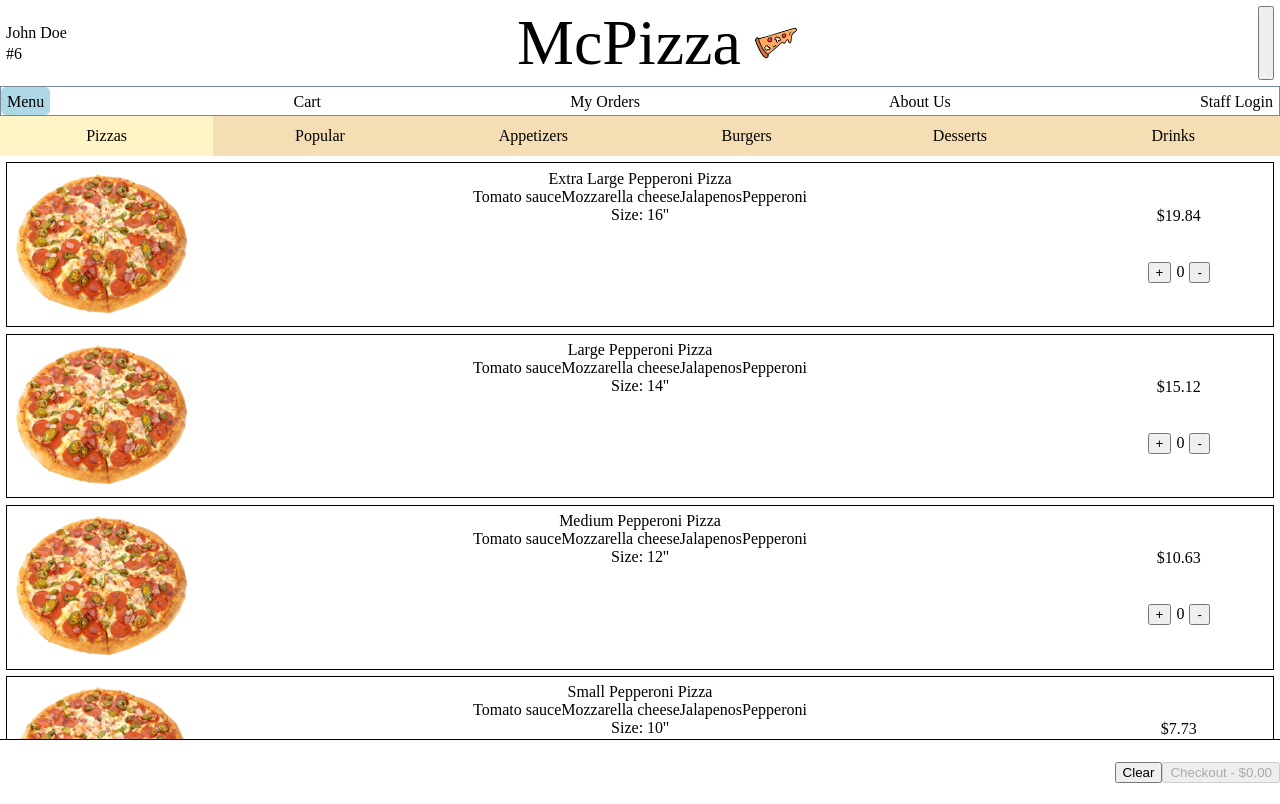
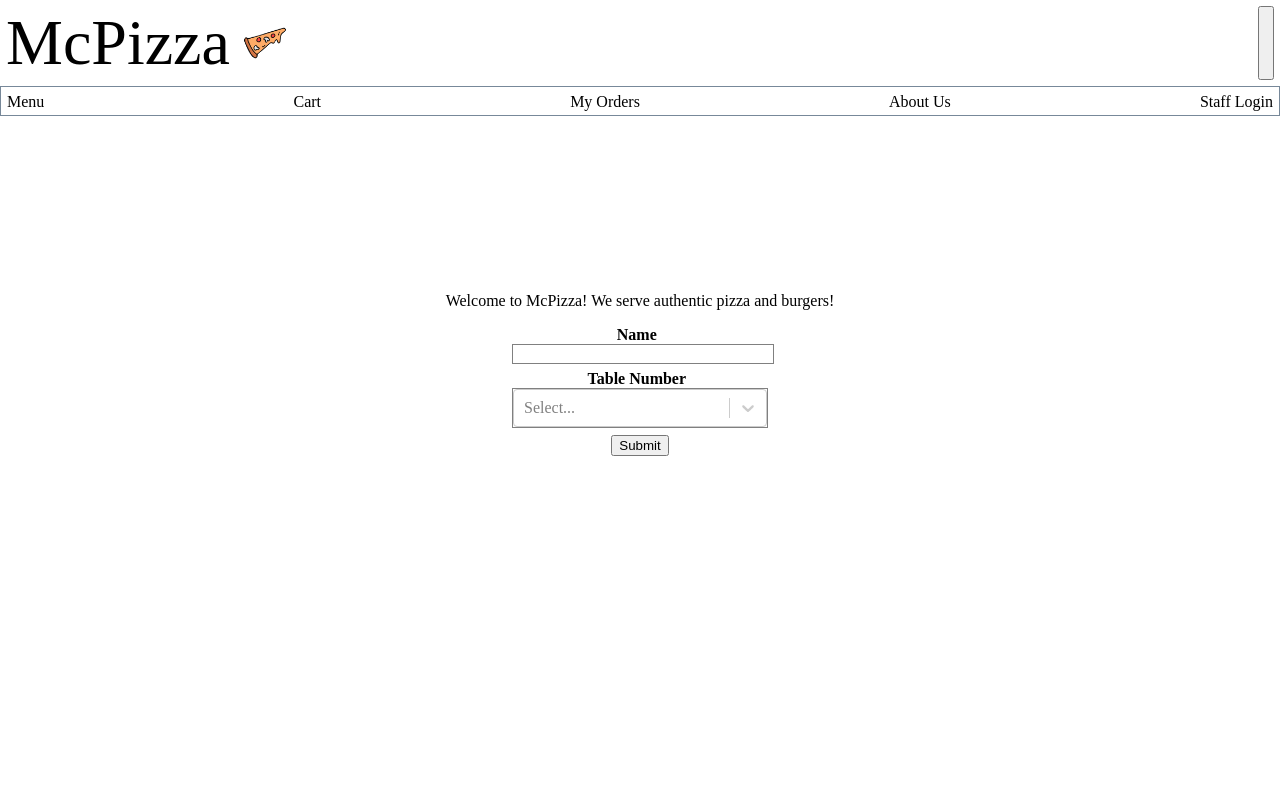
Before and after one commit to chrisfandrade16/ros, a React (Create React App) app: page / in a window 1280 px wide. Built offline with nearby package versions, Linux system fonts and the light colour scheme.

Commit message:
Added Start Screen, Made header refresh page

```diff
--- a/package.json
+++ b/package.json
@@ -11,6 +11,7 @@
     "react-dom": "^18.2.0",
     "react-lazy-load-image-component": "^1.5.6",
     "react-scripts": "5.0.1",
+    "react-select": "^5.6.0",
     "sass": "^1.56.1",
     "web-vitals": "^2.1.4"
   },
--- a/src/App.js
+++ b/src/App.js
@@ -5,23 +5,22 @@ import * as constants from "./utils/constants";
 import { storage, flags } from "./utils/storage";
 import Menu from "./components/Menu";
 import StaffLogin from "./components/StaffLogin";
+import StartScreen from "./components/StartScreen";
 
 const App = () => {
   const [currentPageTab, setCurrentPageTab] = useState(
-    constants.PAGE_TABS.MENU
+    constants.PAGE_TABS.START_SCREEN
   );
 
   return (
     <div className="ros">
-      <Header />
-      {flags.isSignedIn ? (
+      <Header setCurrentPageTab={setCurrentPageTab} />
       <Navigator
         tabs={constants.PAGE_TABS_CONFIG(setCurrentPageTab)}
         activeTab={currentPageTab}
         activeTabStyle="highlight-tab"
         height="small-tab-height"
       />
-      ) : null}
       {currentPageTab == constants.PAGE_TABS.MENU ? (
         <Menu setCurrentPageTab={setCurrentPageTab} />
       ) : (
@@ -45,6 +44,9 @@ const App = () => {
       {currentPageTab == constants.PAGE_TABS.CHANGE_MENU
         ? "Put change menu page component here"
         : ""}
+      {currentPageTab == constants.PAGE_TABS.START_SCREEN
+        ? <StartScreen setCurrentPageTab={setCurrentPageTab} />
+        : ""}
     </div>
   );
 };
--- a/src/components/StaffLogin.js
+++ b/src/components/StaffLogin.js
@@ -20,6 +20,7 @@ export default function StaffLogin({ setCurrentPageTab }) {
     return (
         <div id="staff-login-container">
             <div className="form">
+                <h1 className="form_header">Staff Login</h1>
                 <div className="form_field" key="staffId">
                     <label className="form_label">
                         Staff ID Number
--- /dev/null
+++ b/src/components/StartScreen.js
@@ -0,0 +1,63 @@
+import React, { useState, useEffect } from "react";
+import Select from 'react-select'
+import "../styles/StartScreen.scss";
+import * as constants from "../utils/constants";
+import { flags, storage } from "../utils/storage";
+
+export default function StartScreen({ setCurrentPageTab }) {
+    const [name, setName] = useState("")
+    const [tableNum, setTableNum] = useState(null)
+    const [start, setStart] = useState(false);
+    const [error, setError] = useState(false);
+    const options = [
+        { value: 1, label: "1" },
+        { value: 2, label: "2" },
+        { value: 3, label: "3" },
+        { value: 4, label: "4" },
+        { value: 5, label: "5" },
+        { value: 6, label: "6" },
+        { value: 7, label: "7" },
+    ]
+
+    useEffect(() => {
+        if (start) {
+            storage.customerName = name
+            storage.customerTable = tableNum
+            if (name === "" || tableNum === null) {
+                setStart(false)
+                setError(true)
+            }
+            else {
+                setError(false)
+                flags.isSignedIn = true
+                setCurrentPageTab(constants.PAGE_TABS.MENU)
+            }
+        }
+    }, [start]);
+
+    return (
+        <div id="start-screen-container">
+            <div className="form">
+                <p>Welcome to McPizza! We serve authentic pizza and burgers!</p>
+                <div className="form_field" key="name">
+                    <label className="form_label">
+                        Name
+                    </label>
+                    <input className="form_input" id="name" onChange={e => setName(e.target.value)} />
+                </div>
+                <div className="form_field" key="tablenum">
+                    <label className="form_label">
+                        Table Number
+                    </label>
+                    <Select className="form_select" options={options} onChange={(options) => setTableNum(options.value)} />
+                </div>
+                <input className="btn" type="submit" onClick={() => setStart(true)}></input>
+            </div>
+            {error ?
+                <>
+                    <p className="error_msg">Please enter both your name and table number before starting your order.</p>
+                </> : null
+            }
+        </div>
+    );
+}
--- a/src/components/header.jsx
+++ b/src/components/header.jsx
@@ -1,19 +1,29 @@
+import React, { useState, useEffect } from "react";
 import { storage, flags } from "../utils/storage"
 import pizza_logo from "../images/image_pizza_logo.png"
+import * as constants from "../utils/constants";
+
 
 const Header = (props) => {
+    const [home, setHome] = useState(false);
+    useEffect(() => {
+        if (home) {
+            sessionStorage.clear();
+            window.location.reload(false);
+        }
+    }, [home]);
     return (
         <div className="row spaced header">
             {flags.isSignedIn ?
-            <>
-                <div className="column justify-center">
-                    <div className="small-text">{storage.customerName}</div>
-                    <div className="small-text">#{storage.customerTable}</div>
-                </div>
-            </> : null}
-            <div className="row align-center">
+                <>
+                    <div className="column justify-center">
+                        <div className="small-text">Name: {storage.customerName}</div>
+                        <div className="small-text">Table Number: {storage.customerTable}</div>
+                    </div>
+                </> : null}
+            <div className="row align-center" onClick={() => setHome(true)}>
                 <div className="big-text">{storage.restaurantName}</div>
-                <img className="big-icon" src={pizza_logo}/>
+                <img className="big-icon" src={pizza_logo} />
             </div>
             <button></button>
         </div>
--- /dev/null
+++ b/src/styles/StartScreen.scss
@@ -0,0 +1,47 @@
+$space: 1rem;
+
+#start-screen-container {
+    display: flex;
+    flex-direction: column;
+    width: 100%;
+    height: 30vh;
+    margin-top: 20vh;
+    text-align: center;
+}
+
+.form_field {
+    margin-bottom: 0.5vh;
+}
+
+.form_label {
+    display: inline-block;
+    gap: 2vh;
+    margin-right: 0.5vw;
+    font-weight: 700;
+    text-align: right;
+}
+
+.form_input {
+    display: block;
+    width: 20vw;
+    margin-left: 40vw;
+    border: 1px solid gray;
+    margin-bottom: 0.5%;
+    color: inherit;
+    font-family: inherit;
+}
+
+.form_select {
+    display: block;
+    text-align: left;
+    width: 20vw;
+    margin-left: 40vw;
+    border: 1px solid gray;
+    margin-bottom: 0.5%;
+    color: inherit;
+    font-family: inherit;
+}
+
+.error_msg {
+    color: red;
+}
--- a/src/utils/constants.js
+++ b/src/utils/constants.js
@@ -8,6 +8,7 @@ export const PAGE_TABS = {
     STAFF_LOGIN: 4,
     VIEW_ORDERS: 5,
     CHANGE_MENU: 6,
+    START_SCREEN: 7,
 }
 
 export const PAGE_TABS_CONFIG = (setCurrentPageTab) => {
--- a/src/utils/storage.js
+++ b/src/utils/storage.js
@@ -1,12 +1,12 @@
 import * as constants from "./constants"
 
 export const storage = {
-    customerName: "John Doe",
-    customerTable: 6,
+    customerName: "",
+    customerTable: "",
     restaurantName: "McPizza",
 }
 
 export const flags = {
     isLoading: false,
-    isSignedIn: true,
+    isSignedIn: false,
 }
```
Also changed, not shown: 1 other file (tests, documents, lock files or other folders). Lines whose indentation alone changed are shown as unchanged.
